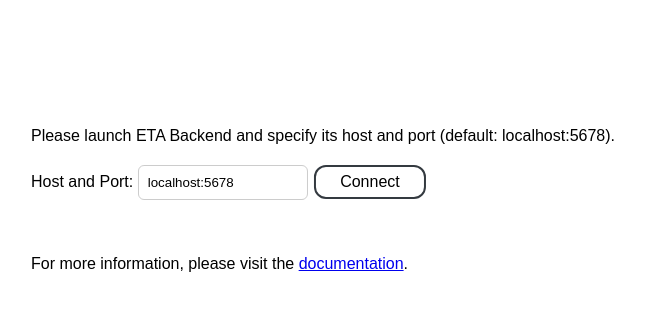
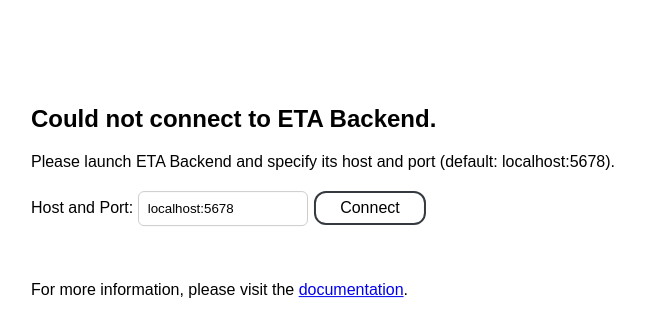
Before and after one commit to timetag/ETA, an Electron app: page gui/src/renderer/index.html in a window 1280 px wide. Shown: the whole page, without its empty margins (317-962 px from the left). Drawn offline with Linux system fonts and the light colour scheme; no server answers.

Commit message:
small improvements

```diff
--- a/gui/src/renderer/index.html
+++ b/gui/src/renderer/index.html
@@ -6,7 +6,8 @@
     <title>ETA</title>
     <style>
     body {
-      font-family: Arial, Helvetica, sans-serif;}
+      font-family: Arial, Helvetica, sans-serif;
+    }
     .button {
       font-family: inherit;
       font-size: 100%%;
@@ -24,7 +25,6 @@
       cursor: pointer;
       outline: none;
     }
-
     .connectbutton {
       background-color: white;
       color: black;
@@ -110,8 +110,10 @@
         Connecting to ETA Backend...
       </p>
     </div>
-
     <div class="centered" id="prompt" hidden="true">
+        <h2>
+          Could not connect to ETA Backend.
+        </h2>
         <p>Please launch ETA Backend and specify its host and port (default: localhost:5678).
         </p>
         <form>
@@ -124,5 +126,4 @@
         <p>For more information, please visit the <a href="https://eta.readthedocs.io/en/latest/installation.html" target="_blank" >documentation</a>.</p>
     </div>
 </body>
-
 </html>
```
Lines whose indentation alone changed are shown as unchanged.
